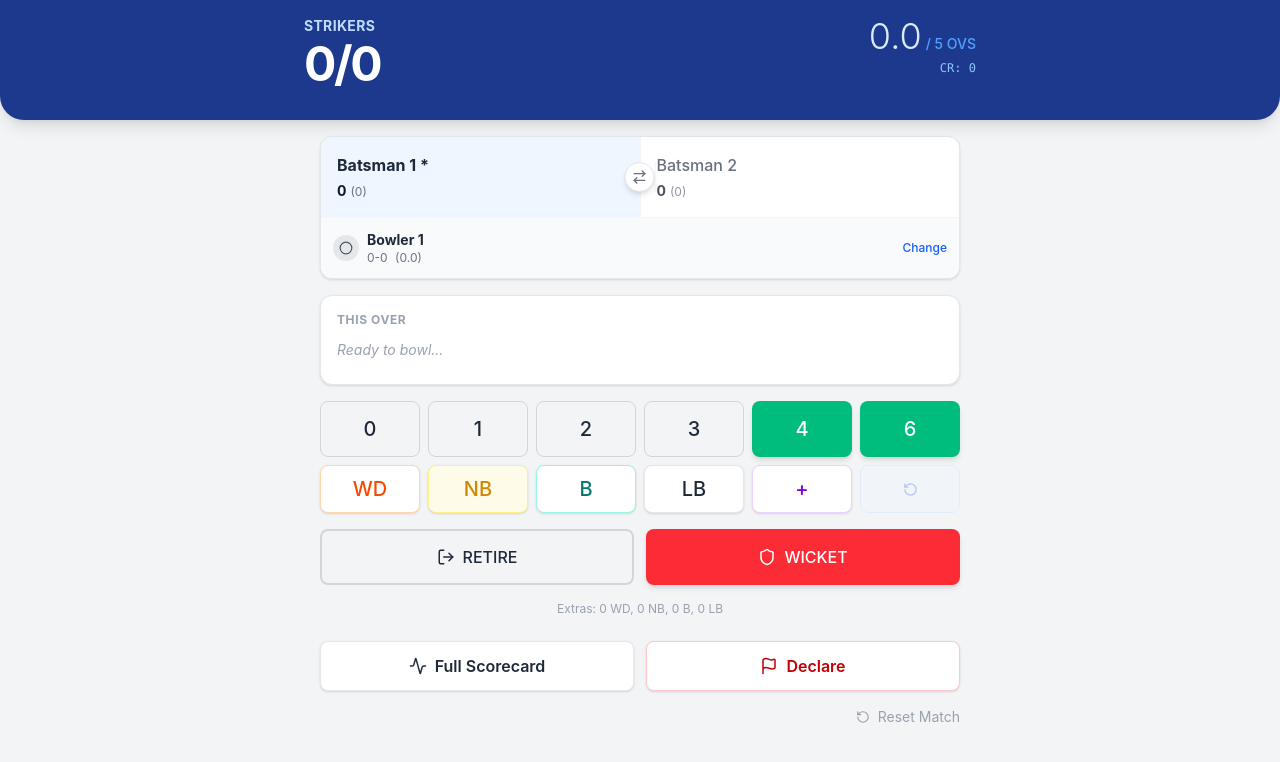
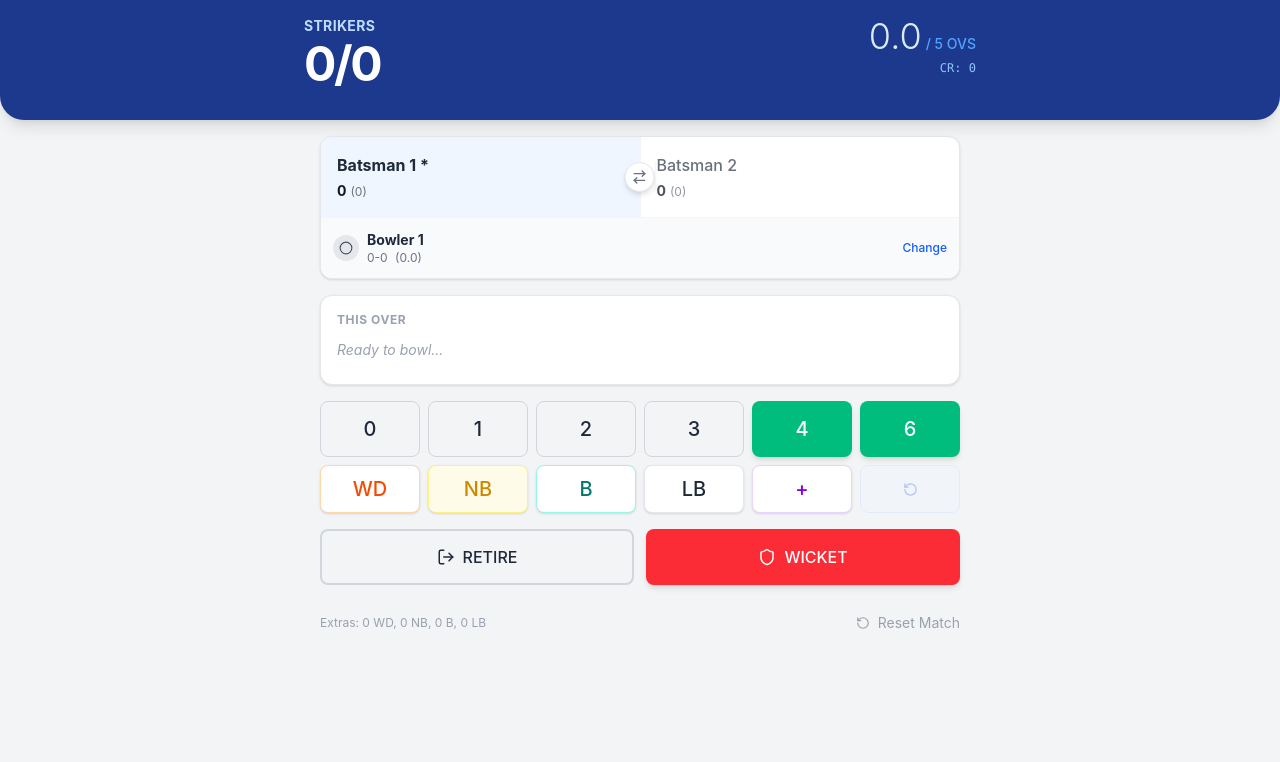
Before and after one commit to abhijeetnazar/cricket-scorer, a React (Vite) app: page / in a window 1280 px wide. Both pictures are taken after a click on the button "Start Match". Shown: the top 762 px of the page. Built offline with nearby package versions, Linux system fonts and the light colour scheme.

Commit message:
style: inline extras summary + reset match with scoring grid

```diff
--- a/src/App.jsx
+++ b/src/App.jsx
@@ -1475,31 +1475,16 @@ export default function CricketScorer() {
           >
             <Shield size={18} /> WICKET
           </Button>
-        </div>
-
           {/* Extras Summary */}
-        <div className="text-center text-gray-400 text-xs mt-4">
+
+          <div className="col-span-2 mt-4 flex justify-between items-center text-xs">
+
+            {/* Left side - Extras */}
+            <div className="text-gray-400 text-left">
               Extras: {score.extras.wides} WD, {score.extras.noballs} NB, {score.extras.byes} B, {score.extras.legbyes} LB
             </div>
 
-        <div className="flex flex-col gap-4 mt-6">
-          <div className="grid grid-cols-2 gap-3">
-            <Button
-              onClick={() => setShowScorecard(true)}
-              variant="action"
-              className="w-full flex items-center justify-center gap-2 py-3 font-semibold text-blue-700 bg-blue-50 border-blue-200"
-            >
-              <Activity size={18} /> Full Scorecard
-            </Button>
-            <Button
-              onClick={handleDeclare}
-              variant="action"
-              className="w-full flex items-center justify-center gap-2 py-3 font-semibold text-red-700 bg-red-50 border-red-200"
-            >
-              <Flag size={18} /> Declare
-            </Button>
-          </div>
-
+            {/* Right side - Reset Button */}
             <div className="flex justify-end">
               <button
                 onClick={() => {
@@ -1514,7 +1499,10 @@ export default function CricketScorer() {
                 <RotateCcw size={14} /> Reset Match
               </button>
             </div>
-        </div>
+
+          </div>
+        </div>
+
 
       </div>
     </div>
```
Lines whose indentation alone changed are shown as unchanged.
